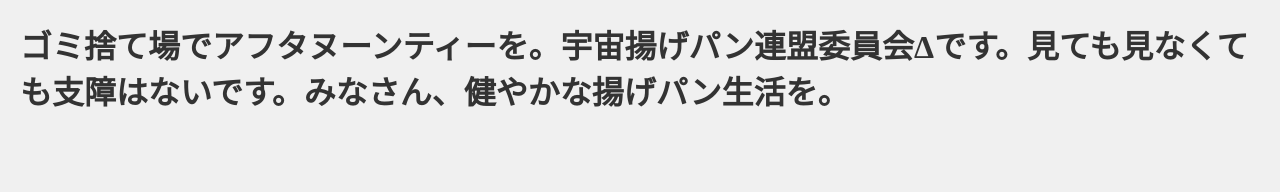
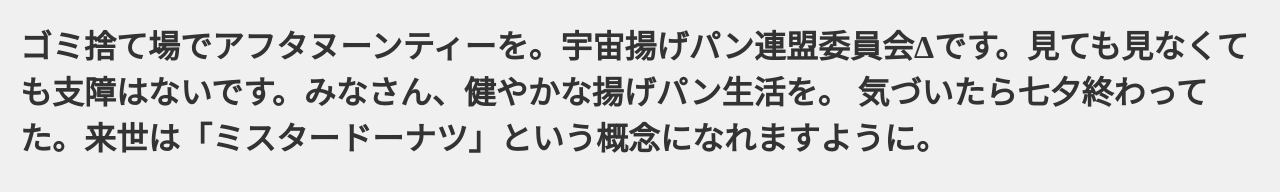
Before and after one commit to shibasaku4839/mochironia, a plain HTML site: page diary.html in a window 1280 px wide. Drawn offline with Linux system fonts and the light colour scheme; a web font is replaced by a local one.

Commit message:
Add files via upload

```diff
--- a/diary.html
+++ b/diary.html
@@ -26,6 +26,8 @@
     </style>
 </head>
 <body>
-    <h1>ゴミ捨て場でアフタヌーンティーを。宇宙揚げパン連盟委員会Δです。見ても見なくても支障はないです。みなさん、健やかな揚げパン生活を。</h1>
+    <h1>ゴミ捨て場でアフタヌーンティーを。宇宙揚げパン連盟委員会Δです。見ても見なくても支障はないです。みなさん、健やかな揚げパン生活を。
+        気づいたら七夕終わってた。来世は「ミスタードーナツ」という概念になれますように。
+    </h1>
 </body>
 </html>
```
